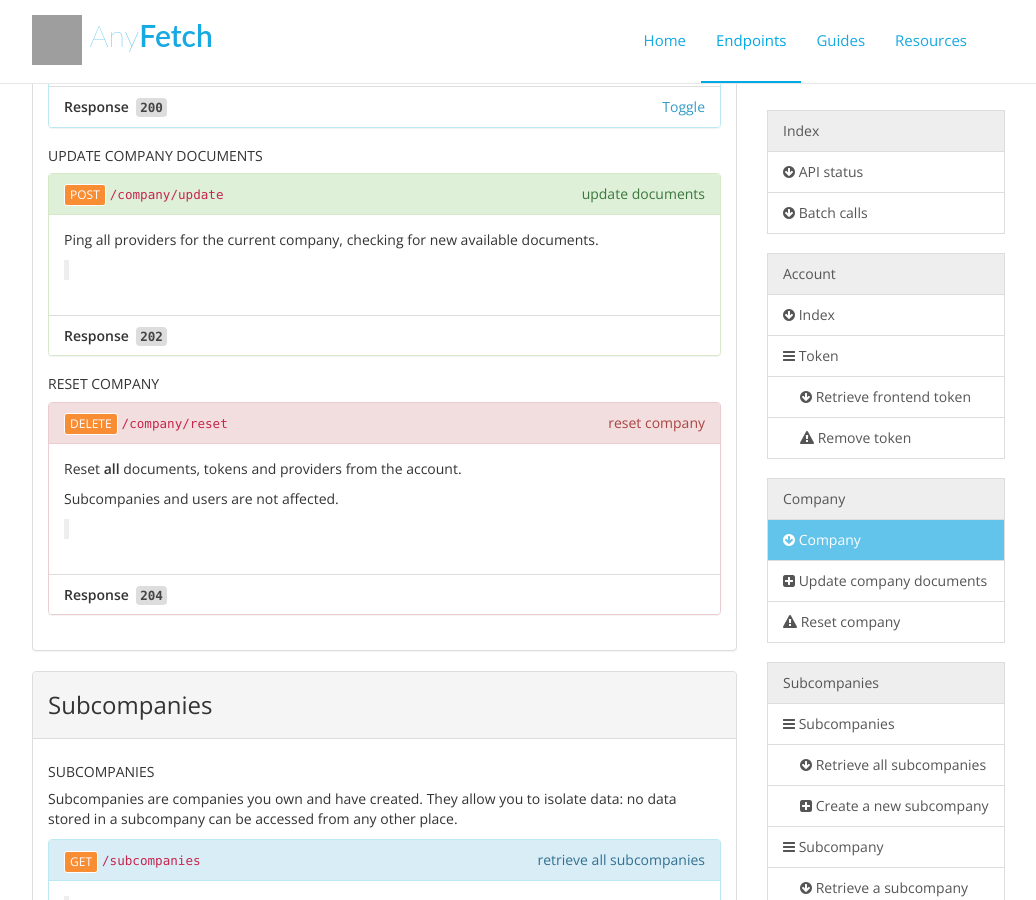
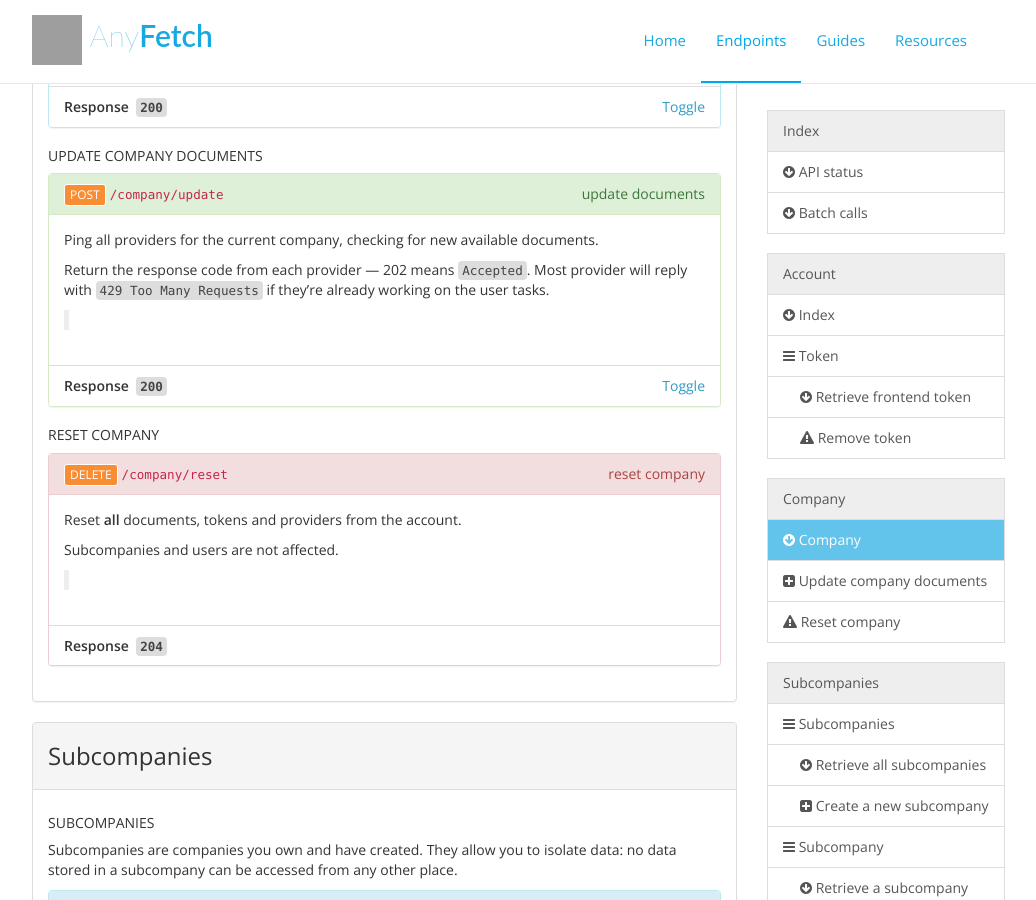
Before and after one commit to AnyFetch/developers.anyfetch.com, a Jekyll site: the page endpoints/index.html, which Jekyll copies as it is, in a window 1280 px wide and 900 px high, scrolled down 2366 px. Shown: the whole window, without its empty margins (133-1169 px from the left). Built offline with Jekyll 4.4.1, drawn with Linux system fonts in a browser that asks for light colours; nearby versions of some CDN libraries; Markdown is read by kramdown in place of the engine named in the settings; grey boxes are pictures that could not be loaded.

Commit message:
POST /company/update

```diff
--- a/endpoints/index.html
+++ b/endpoints/index.html
@@ -220,6 +220,7 @@ Should have a <code>status</code> of “OK”.</p>
     ]
 </span>}
 </code></pre></li></ul></section><h4 id="company-update-company-documents">Update company documents&nbsp;<a href="#company-update-company-documents"><i class="fa fa-link"></i></a></h4><section id="company-update-company-documents-post" class="panel panel-success"><div class="panel-heading"><div style="float:right"><span style="text-transform: lowercase">Update documents</span></div><div style="float:left"><a href="#company-update-company-documents-post" class="btn btn-xs btn-success">POST</a></div><div style="overflow:hidden"><code>/company/update</code></div></div><div class="panel-body"><p>Ping all providers for the current company, checking for new available documents.</p>
+<p>Return the response code from each provider — 202 means <code>Accepted</code>. Most provider will reply with <code>429 Too Many Requests</code> if they’re already working on the user tasks.</p>
 <blockquote>
 <ul>
 <li><code>401 Unauthorized</code>: you did not specify any credentials, or you are using a non-supported <code>Authorization</code> scheme.</li>
@@ -227,7 +228,12 @@ Should have a <code>status</code> of “OK”.</p>
 <li><code>429 Too Many Requests</code>: this endpoint is throttled at 1 request per second, with a burst of 2 / s.</li>
 </ul>
 </blockquote>
-</div><ul class="list-group"><li class="list-group-item"><strong>Response&nbsp;&nbsp;<code>202</code></strong></li></ul></section><h4 id="company-reset-company">Reset company&nbsp;<a href="#company-reset-company"><i class="fa fa-link"></i></a></h4><section id="company-reset-company-delete" class="panel panel-danger"><div class="panel-heading"><div style="float:right"><span style="text-transform: lowercase">Reset company</span></div><div style="float:left"><a href="#company-reset-company-delete" class="btn btn-xs btn-danger">DELETE</a></div><div style="overflow:hidden"><code>/company/reset</code></div></div><div class="panel-body"><p>Reset <strong>all</strong> documents, tokens and providers from the account.</p>
+</div><ul class="list-group"><li class="list-group-item"><strong>Response&nbsp;&nbsp;<code>200</code></strong><a data-toggle="collapse" data-target="#d1b1751b0ff8ff7479307f0e03a14b0b" class="pull-right">Toggle</a></li><li id="d1b1751b0ff8ff7479307f0e03a14b0b" class="list-group-item panel-collapse collapse"><div class="description"></div><h5>Headers</h5><pre><code><span class="hljs-attribute">Content-Type</span>: <span class="hljs-string">application/json</span><br></code></pre><h5>Body</h5><pre><code>{
+    "<span class="hljs-attribute">53234698c8318cc5d100004f</span>": <span class="hljs-value"><span class="hljs-number">202</span>
+    <span class="hljs-string">"5320a682c8318cba94000040"</span>: <span class="hljs-number">202</span>
+    <span class="hljs-string">"5320a6abc8318cc5d1000049"</span>: <span class="hljs-number">429</span>
+</span>}
+</code></pre></li></ul></section><h4 id="company-reset-company">Reset company&nbsp;<a href="#company-reset-company"><i class="fa fa-link"></i></a></h4><section id="company-reset-company-delete" class="panel panel-danger"><div class="panel-heading"><div style="float:right"><span style="text-transform: lowercase">Reset company</span></div><div style="float:left"><a href="#company-reset-company-delete" class="btn btn-xs btn-danger">DELETE</a></div><div style="overflow:hidden"><code>/company/reset</code></div></div><div class="panel-body"><p>Reset <strong>all</strong> documents, tokens and providers from the account.</p>
 <p>Subcompanies and users are not affected.</p>
 <blockquote>
 <ul>
```
Also changed, not shown: blueprint.md (+10 -1 lines).
